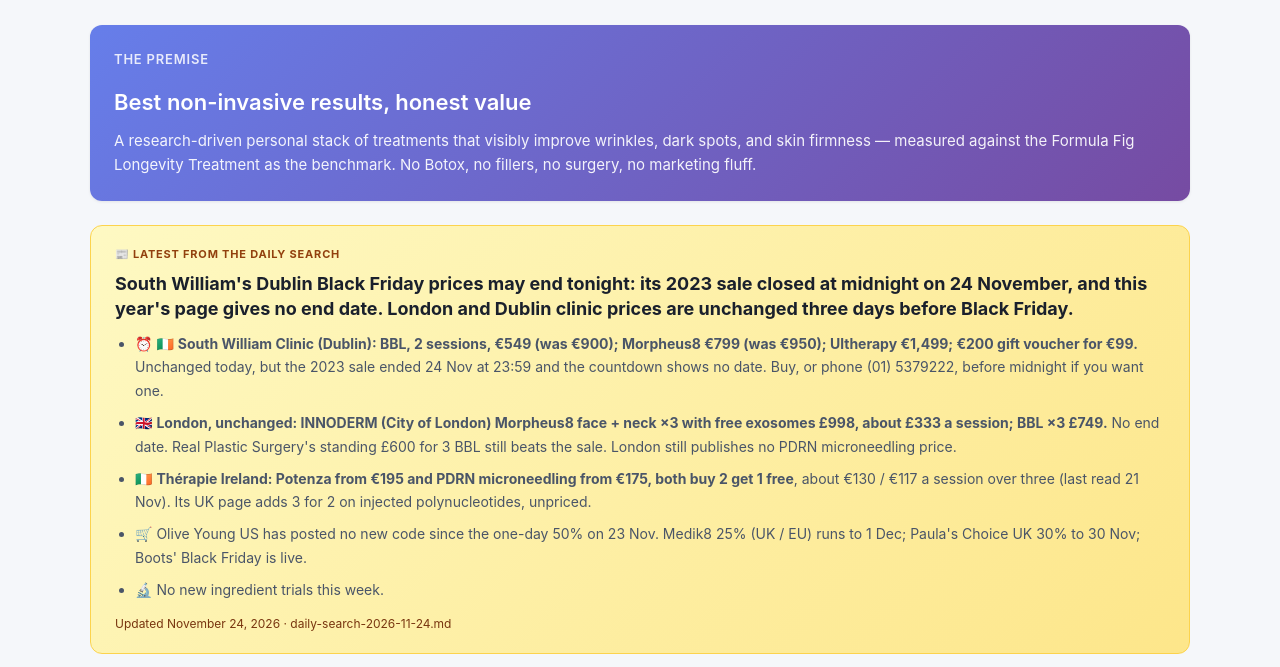
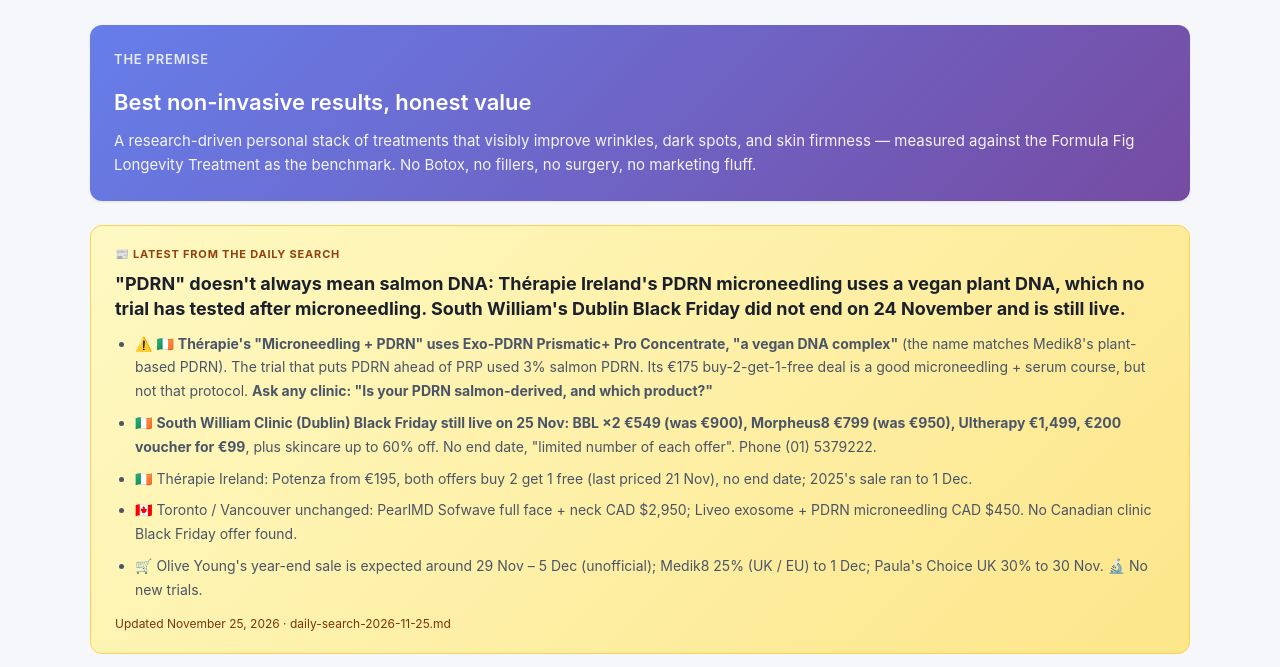
Before and after one commit to jewels-ice/skincare-stack-2026, a plain HTML site: page index.html in a window 1280 px wide. Shown: the part 133-800 px from the top of the page. Drawn offline with Linux system fonts and the light colour scheme.

Commit message:
Daily search 2026-11-25: Thérapie PDRN is vegan plant DNA, not salmon; South William BF still live

```diff
--- a/index.html
+++ b/index.html
@@ -334,15 +334,15 @@
 <!-- DAILY-SEARCH-PANEL-START — auto-maintained by skincare-daily-search task. Don't hand-edit; the task rewrites this block when flags appear. -->
 <div class="digest-panel">
   <div class="digest-label">📰 Latest from the Daily Search</div>
-  <div class="digest-headline">South William's Dublin Black Friday prices may end tonight: its 2023 sale closed at midnight on 24 November, and this year's page gives no end date. London and Dublin clinic prices are unchanged three days before Black Friday.</div>
+  <div class="digest-headline">"PDRN" doesn't always mean salmon DNA: Thérapie Ireland's PDRN microneedling uses a vegan plant DNA, which no trial has tested after microneedling. South William's Dublin Black Friday did not end on 24 November and is still live.</div>
   <ul style="font-size: 14px; color: #4a5568; margin-top: 10px; padding-left: 20px; line-height: 1.7;">
-    <li>⏰ 🇮🇪 <strong>South William Clinic (Dublin): BBL, 2 sessions, €549 (was €900); Morpheus8 €799 (was €950); Ultherapy €1,499; €200 gift voucher for €99.</strong> Unchanged today, but the 2023 sale ended 24 Nov at 23:59 and the countdown shows no date. Buy, or phone (01) 5379222, before midnight if you want one.</li>
-    <li>🇬🇧 <strong>London, unchanged: INNODERM (City of London) Morpheus8 face + neck ×3 with free exosomes £998, about £333 a session; BBL ×3 £749.</strong> No end date. Real Plastic Surgery's standing £600 for 3 BBL still beats the sale. London still publishes no PDRN microneedling price.</li>
-    <li>🇮🇪 <strong>Thérapie Ireland: Potenza from €195 and PDRN microneedling from €175, both buy 2 get 1 free</strong>, about €130 / €117 a session over three (last read 21 Nov). Its UK page adds 3 for 2 on injected polynucleotides, unpriced.</li>
-    <li>🛒 Olive Young US has posted no new code since the one-day 50% on 23 Nov. Medik8 25% (UK / EU) runs to 1 Dec; Paula's Choice UK 30% to 30 Nov; Boots' Black Friday is live.</li>
-    <li>🔬 No new ingredient trials this week.</li>
+    <li>⚠️ 🇮🇪 <strong>Thérapie's "Microneedling + PDRN" uses Exo-PDRN Prismatic+ Pro Concentrate, "a vegan DNA complex"</strong> (the name matches Medik8's plant-based PDRN). The trial that puts PDRN ahead of PRP used 3% salmon PDRN. Its €175 buy-2-get-1-free deal is a good microneedling + serum course, but not that protocol. <strong>Ask any clinic: "Is your PDRN salmon-derived, and which product?"</strong></li>
+    <li>🇮🇪 <strong>South William Clinic (Dublin) Black Friday still live on 25 Nov: BBL ×2 €549 (was €900), Morpheus8 €799 (was €950), Ultherapy €1,499, €200 voucher for €99</strong>, plus skincare up to 60% off. No end date, "limited number of each offer". Phone (01) 5379222.</li>
+    <li>🇮🇪 Thérapie Ireland: Potenza from €195, both offers buy 2 get 1 free (last priced 21 Nov), no end date; 2025's sale ran to 1 Dec.</li>
+    <li>🇨🇦 Toronto / Vancouver unchanged: PearlMD Sofwave full face + neck CAD $2,950; Liveo exosome + PDRN microneedling CAD $450. No Canadian clinic Black Friday offer found.</li>
+    <li>🛒 Olive Young's year-end sale is expected around 29 Nov – 5 Dec (unofficial); Medik8 25% (UK / EU) to 1 Dec; Paula's Choice UK 30% to 30 Nov. 🔬 No new trials.</li>
   </ul>
-  <div class="digest-meta">Updated November 24, 2026 · daily-search-2026-11-24.md</div>
+  <div class="digest-meta">Updated November 25, 2026 · daily-search-2026-11-25.md</div>
 </div>
 <!-- DAILY-SEARCH-PANEL-END -->
 
```
